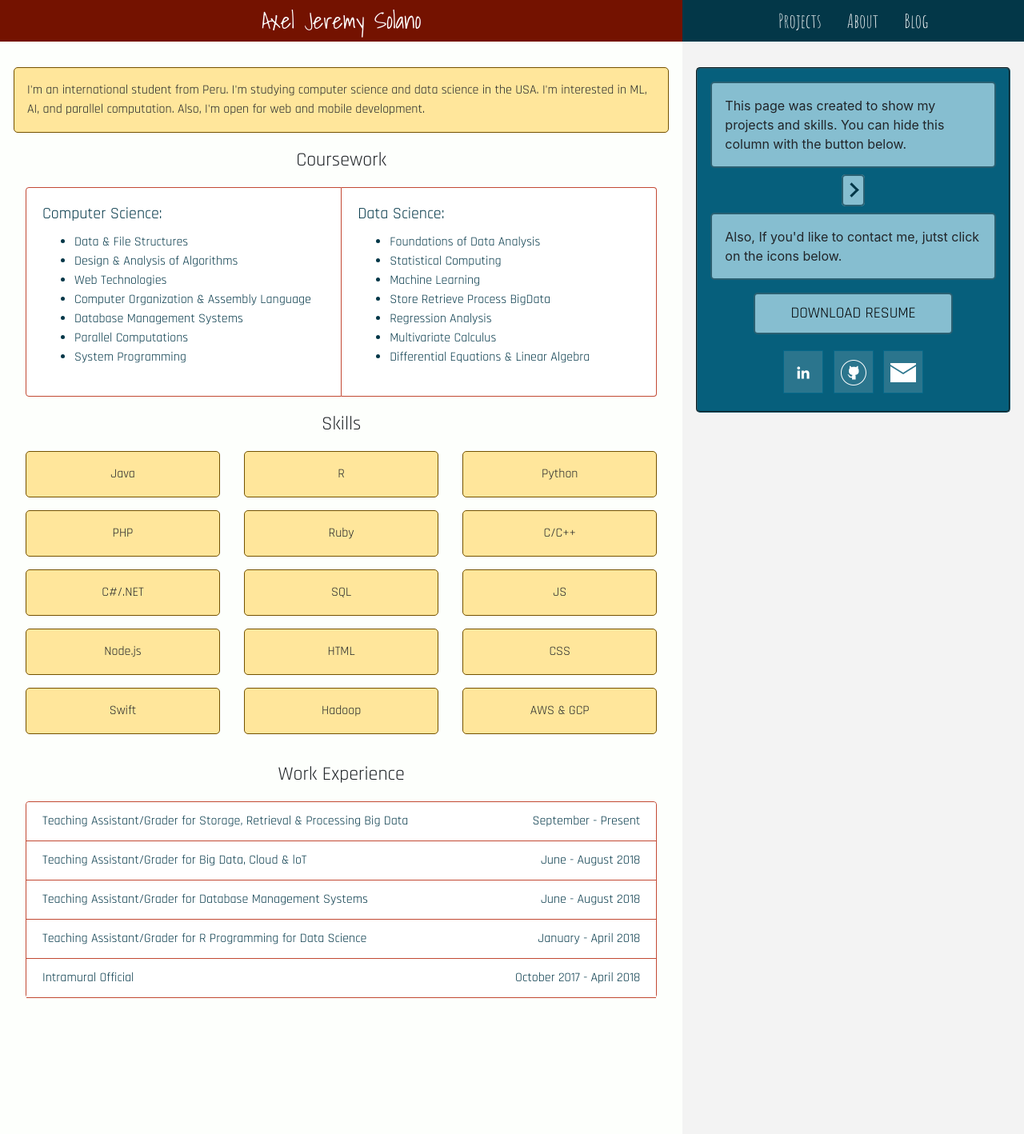
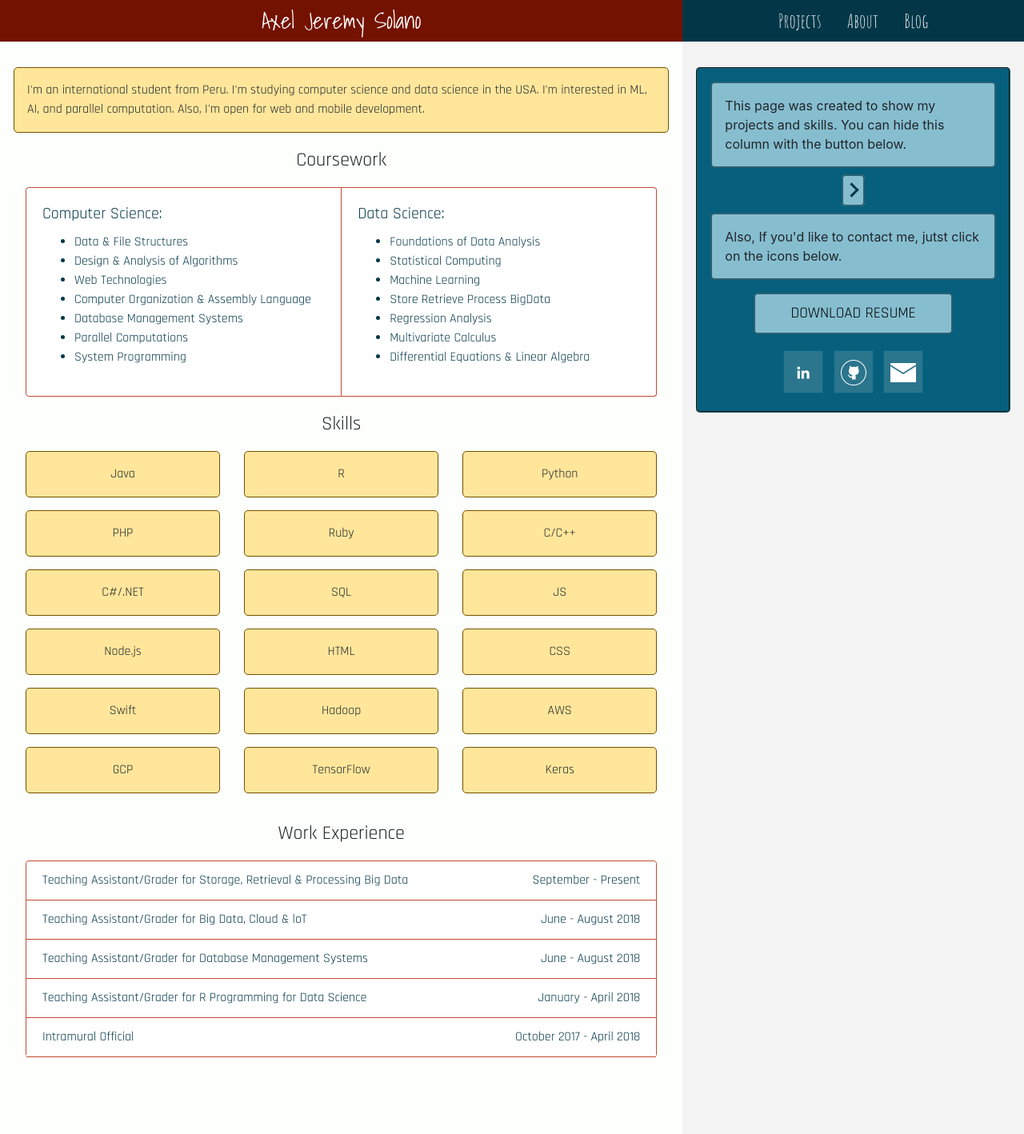
Before and after one commit to axeljeremy7/axeljeremy7.github.io, a Jekyll site: the page built from index.html, in a window 1280 px wide. Shown: the whole page at 80% size. Built offline with Jekyll 4.4.1, drawn with Linux system fonts in a browser that asks for light colours.

Commit message:
update 3

```diff
--- a/index.html
+++ b/index.html
@@ -93,7 +93,16 @@ header_title: Axel J Solano
           <p class="text-center " id="skills-item" >Hadoop</p>
         </div>
         <div class="col-6 col-sm-4">
-          <p class="text-center " id="skills-item" >AWS & GCP</p>
+          <p class="text-center " id="skills-item" >AWS</p>
+        </div>
+        <div class="col-6 col-sm-4">
+          <p class="text-center " id="skills-item" >GCP</p>
+        </div>
+        <div class="col-6 col-sm-4">
+          <p class="text-center " id="skills-item" >TensorFlow</p>
+        </div>
+        <div class="col-6 col-sm-4">
+          <p class="text-center " id="skills-item" >Keras</p>
         </div>
       </div>
     </div>
```
